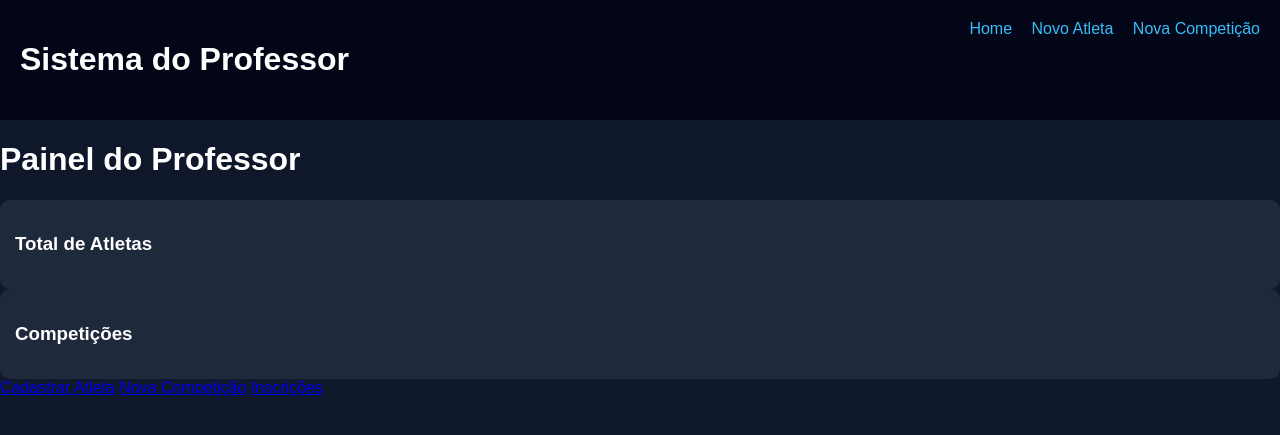
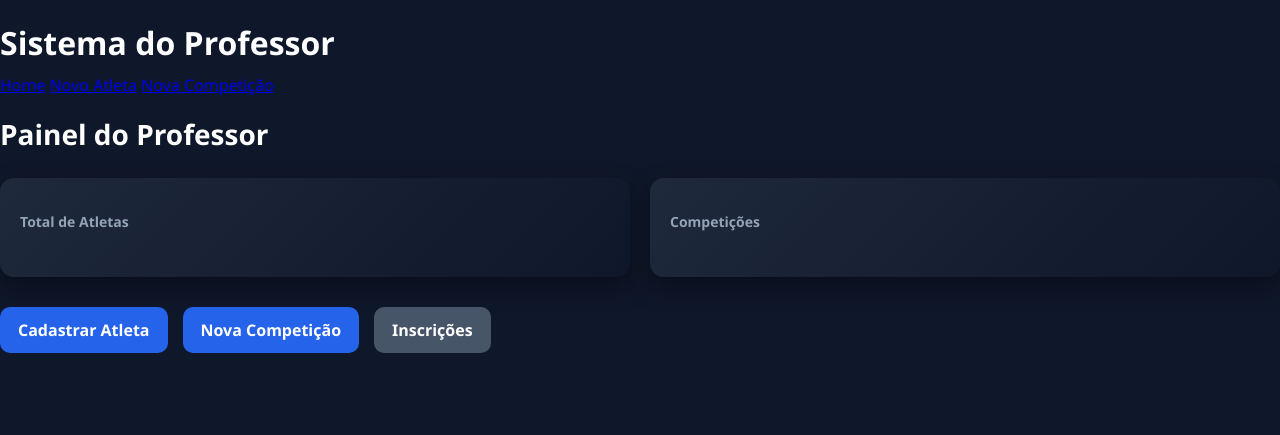
Before and after one commit to pepeuloureirob/volley-coach-system, a Flask app: page / in a window 1280 px wide. Shown: the top 435 px of the page. Run offline with Flask 3, Linux system fonts and the light colour scheme.

Commit message:
Update style.css

```diff
--- a/static/style.css
+++ b/static/style.css
@@ -1,7 +1,93 @@
-body { font-family: Arial; background:#0f172a; color:white; margin:0; }
-header { background:#020617; padding:20px; display:flex; justify-content:space-between; }
-nav a { color:#38bdf8; margin-left:15px; text-decoration:none; }
-.grid { display:grid; grid-template-columns:repeat(auto-fill,minmax(250px,1fr)); gap:15px; }
-.card { background:#1e293b; padding:15px; border-radius:10px; }
-input, select, button { display:block; margin:10px 0; padding:10px; width:100%; border-radius:6px; border:none; }
-button { background:#38bdf8; color:black; font-weight:bold; cursor:pointer; }
+body {
+    font-family: 'Segoe UI', sans-serif;
+    background: #0f172a;
+    color: white;
+    margin: 0;
+    padding: 0;
+}
+
+.container {
+    max-width: 1100px;
+    margin: auto;
+    padding: 30px;
+}
+
+h1, h2, h3 {
+    margin-bottom: 10px;
+}
+
+.dashboard h1 {
+    font-size: 28px;
+    margin-bottom: 25px;
+}
+
+.cards {
+    display: flex;
+    gap: 20px;
+    margin-bottom: 30px;
+}
+
+.card {
+    flex: 1;
+    background: linear-gradient(135deg, #1e293b, #0f172a);
+    padding: 20px;
+    border-radius: 14px;
+    box-shadow: 0 10px 25px rgba(0,0,0,0.4);
+}
+
+.card h3 {
+    font-size: 14px;
+    color: #94a3b8;
+}
+
+.card p {
+    font-size: 26px;
+    font-weight: bold;
+}
+
+.actions {
+    display: flex;
+    gap: 15px;
+}
+
+.btn {
+    background: #2563eb;
+    padding: 12px 18px;
+    border-radius: 10px;
+    text-decoration: none;
+    color: white;
+    font-weight: 600;
+    border: none;
+    cursor: pointer;
+    display: inline-block;
+}
+
+.btn:hover {
+    background: #1d4ed8;
+}
+
+.btn.secondary {
+    background: #475569;
+}
+
+.form-box {
+    background: #1e293b;
+    padding: 20px;
+    border-radius: 12px;
+    margin-bottom: 25px;
+}
+
+select, input {
+    width: 100%;
+    padding: 10px;
+    margin-bottom: 15px;
+    border-radius: 8px;
+    border: none;
+}
+
+.competition-box {
+    background: #1e293b;
+    padding: 15px;
+    border-radius: 12px;
+    margin-bottom: 15px;
+}
```
